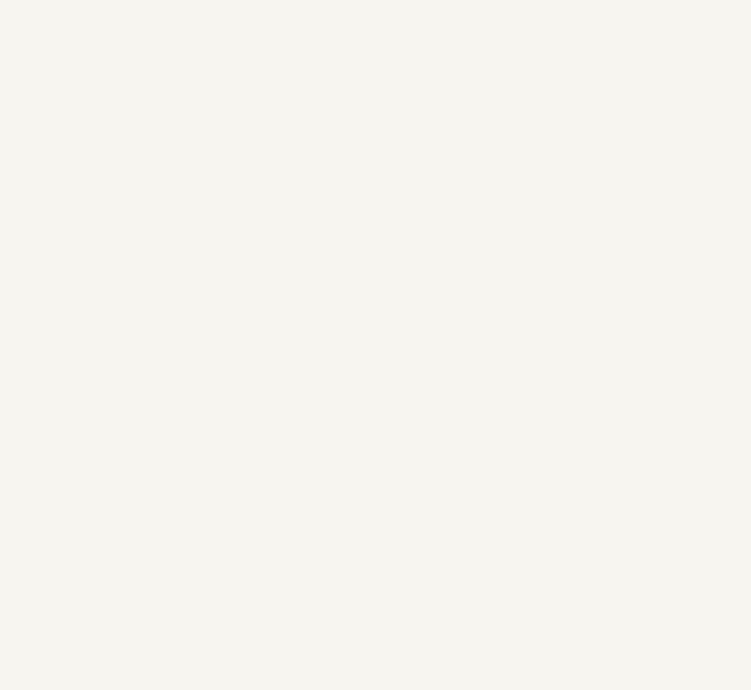
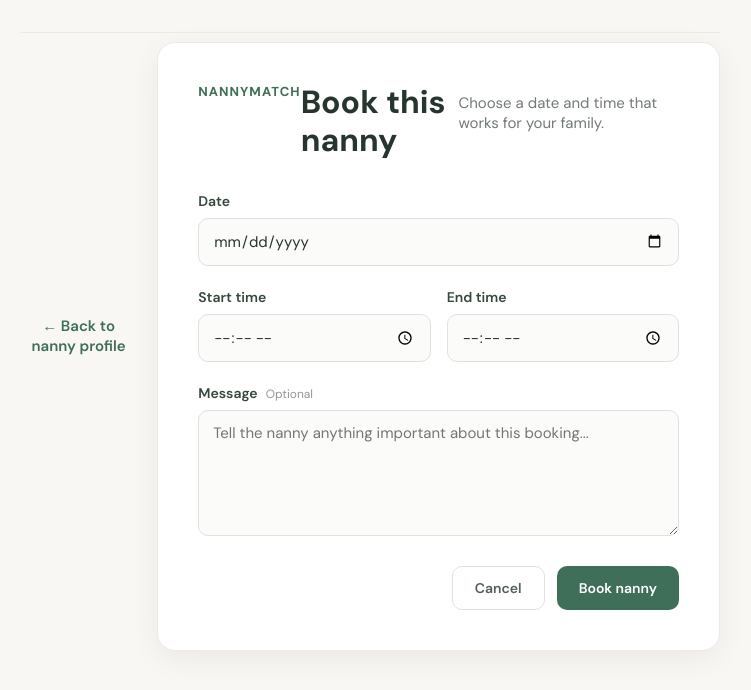
Before and after one commit to Tomi-deBoer/my-nanny-match, a React (Vite) app: page /bookings/new/1 in a window 1280 px wide. Before the commit this address had no page. Shown: the top 690 px of the page, without its empty margins (270-1021 px from the left). Built offline with nearby package versions, Linux system fonts and the light colour scheme.

Commit message:
Add booking page

```diff
--- a/src/App.jsx
+++ b/src/App.jsx
@@ -2,6 +2,7 @@ import { Routes, Route } from "react-router-dom";
 import Login from "./components/Login";
 import Home from "./components/Home";
 import NannyDetails from "./components/NannyDetails";
+import BookingForm from "./components/BookingForm";
 
 function App() {
   return (
@@ -9,6 +10,7 @@ function App() {
       <Route path="/" element={<Login />} />
       <Route path="/home" element={<Home />} />
       <Route path="/nannies/:nannyId" element={<NannyDetails />} />
+       <Route path="/bookings/new/:nannyId" element={<BookingForm />} />
     </Routes>
   );
 }
--- /dev/null
+++ b/src/components/BookingForm.css
@@ -0,0 +1,189 @@
+.booking-page {
+  min-height: 100vh;
+  background: #f8f7f3;
+  padding: 32px;
+  box-sizing: border-box;
+}
+
+.booking-content {
+  max-width: 700px;
+  margin: 0 auto;
+}
+
+.booking-back-button {
+  border: none;
+  background: transparent;
+  color: #3f6f58;
+  font-size: 15px;
+  font-weight: 600;
+  padding: 0;
+  margin-bottom: 20px;
+  cursor: pointer;
+}
+
+.booking-back-button:hover {
+  color: #2f5844;
+}
+
+.booking-card {
+  background: white;
+  border-radius: 18px;
+  padding: 40px;
+  box-shadow: 0 8px 30px rgba(0, 0, 0, 0.06);
+}
+
+.booking-header {
+  margin-bottom: 32px;
+}
+
+.booking-eyebrow {
+  display: block;
+  color: #3f6f58;
+  font-size: 13px;
+  font-weight: 700;
+  text-transform: uppercase;
+  letter-spacing: 0.08em;
+  margin-bottom: 8px;
+}
+
+.booking-header h1 {
+  margin: 0;
+  color: #26352d;
+  font-size: 32px;
+  line-height: 1.2;
+}
+
+.booking-header p {
+  margin: 10px 0 0;
+  color: #737a75;
+  font-size: 15px;
+}
+
+.booking-form {
+  display: flex;
+  flex-direction: column;
+  gap: 22px;
+}
+
+.form-group {
+  display: flex;
+  flex-direction: column;
+  gap: 8px;
+}
+
+.form-group label {
+  color: #34483c;
+  font-size: 14px;
+  font-weight: 600;
+}
+
+.optional {
+  color: #929792;
+  font-size: 12px;
+  font-weight: 400;
+  margin-left: 8px;
+}
+
+.form-group input,
+.form-group textarea {
+  width: 100%;
+  box-sizing: border-box;
+  border: 1px solid #dfe2de;
+  border-radius: 10px;
+  background: #fbfbf9;
+  color: #26352d;
+  font-family: inherit;
+  font-size: 15px;
+  padding: 12px 14px;
+  outline: none;
+  transition: border-color 0.2s, box-shadow 0.2s;
+}
+
+.form-group input:focus,
+.form-group textarea:focus {
+  border-color: #3f6f58;
+  box-shadow: 0 0 0 3px rgba(63, 111, 88, 0.1);
+}
+
+.form-group textarea {
+  resize: vertical;
+  min-height: 120px;
+}
+
+.time-row {
+  display: grid;
+  grid-template-columns: 1fr 1fr;
+  gap: 16px;
+}
+
+.booking-actions {
+  display: flex;
+  justify-content: flex-end;
+  gap: 12px;
+  margin-top: 8px;
+}
+
+.booking-cancel-button,
+.booking-submit-button {
+  border-radius: 10px;
+  padding: 12px 22px;
+  font-size: 14px;
+  font-weight: 600;
+  cursor: pointer;
+}
+
+.booking-cancel-button {
+  border: 1px solid #dfe2de;
+  background: white;
+  color: #536058;
+}
+
+.booking-cancel-button:hover {
+  background: #f5f5f1;
+}
+
+.booking-submit-button {
+  border: none;
+  background: #3f6f58;
+  color: white;
+}
+
+.booking-submit-button:hover {
+  background: #345c49;
+}
+
+@media (max-width: 600px) {
+  .booking-page {
+    padding: 20px;
+  }
+
+  .booking-card {
+    padding: 28px;
+  }
+
+  .booking-header h1 {
+    font-size: 27px;
+  }
+
+  .time-row {
+    grid-template-columns: 1fr;
+  }
+
+  .booking-actions {
+    flex-direction: column-reverse;
+  }
+
+  .booking-cancel-button,
+  .booking-submit-button {
+    width: 100%;
+  }
+}
+
+.booking-error {
+  background: #fff1f0;
+  border: 1px solid #f0c7c3;
+  border-radius: 10px;
+  color: #a94442;
+  padding: 12px 14px;
+  font-size: 14px;
+}
--- /dev/null
+++ b/src/components/BookingForm.jsx
@@ -0,0 +1,186 @@
+import { useState } from "react";
+import { useNavigate, useParams } from "react-router-dom";
+import api from "../services/api";
+import "./BookingForm.css";
+
+function BookingForm() {
+  const { nannyId } = useParams();
+  const navigate = useNavigate();
+
+  const [date, setDate] = useState("");
+  const [startTime, setStartTime] = useState("");
+  const [endTime, setEndTime] = useState("");
+  const [message, setMessage] = useState("");
+
+  const [loading, setLoading] = useState(false);
+  const [error, setError] = useState("");
+
+  const handleSubmit = async (event) => {
+    event.preventDefault();
+
+    setLoading(true);
+    setError("");
+
+    try {
+      const response = await api.post("/bookings", {
+        nannyId,
+        date,
+        startTime,
+        endTime,
+        message
+      });
+
+      console.log("Booking created:", response.data);
+
+      navigate("/home");
+    } catch (error) {
+      console.error("Error creating booking:", error);
+
+      if (error.response?.status === 401) {
+        localStorage.removeItem("token");
+        navigate("/");
+        return;
+      }
+
+      setError(
+        error.response?.data?.error ||
+          "Unable to create booking. Please try again."
+      );
+    } finally {
+      setLoading(false);
+    }
+  };
+
+  return (
+    <div className="booking-page">
+      <main className="booking-content">
+        <button
+          className="booking-back-button"
+          onClick={() => navigate(-1)}
+        >
+          ← Back to nanny profile
+        </button>
+
+        <section className="booking-card">
+          <div className="booking-header">
+            <span className="booking-eyebrow">
+              NannyMatch
+            </span>
+
+            <h1>Book this nanny</h1>
+
+            <p>
+              Choose a date and time that works for your family.
+            </p>
+          </div>
+
+          <form
+            onSubmit={handleSubmit}
+            className="booking-form"
+          >
+            <div className="form-group">
+              <label htmlFor="date">
+                Date
+              </label>
+
+              <input
+                id="date"
+                name="date"
+                type="date"
+                value={date}
+                onChange={(event) =>
+                  setDate(event.target.value)
+                }
+                required
+              />
+            </div>
+
+            <div className="time-row">
+              <div className="form-group">
+                <label htmlFor="startTime">
+                  Start time
+                </label>
+
+                <input
+                  id="startTime"
+                  name="startTime"
+                  type="time"
+                  value={startTime}
+                  onChange={(event) =>
+                    setStartTime(event.target.value)
+                  }
+                  required
+                />
+              </div>
+
+              <div className="form-group">
+                <label htmlFor="endTime">
+                  End time
+                </label>
+
+                <input
+                  id="endTime"
+                  name="endTime"
+                  type="time"
+                  value={endTime}
+                  onChange={(event) =>
+                    setEndTime(event.target.value)
+                  }
+                  required
+                />
+              </div>
+            </div>
+
+            <div className="form-group">
+              <label htmlFor="message">
+                Message
+                <span className="optional">
+                  Optional
+                </span>
+              </label>
+
+              <textarea
+                id="message"
+                name="message"
+                rows="5"
+                maxLength="500"
+                value={message}
+                onChange={(event) =>
+                  setMessage(event.target.value)
+                }
+                placeholder="Tell the nanny anything important about this booking..."
+              />
+            </div>
+
+            {error && (
+              <div className="booking-error">
+                {error}
+              </div>
+            )}
+
+            <div className="booking-actions">
+              <button
+                type="button"
+                className="booking-cancel-button"
+                onClick={() => navigate(-1)}
+                disabled={loading}
+              >
+                Cancel
+              </button>
+
+              <button
+                type="submit"
+                className="booking-submit-button"
+                disabled={loading}
+              >
+                {loading ? "Booking..." : "Book nanny"}
+              </button>
+            </div>
+          </form>
+        </section>
+      </main>
+    </div>
+  );
+}
+
+export default BookingForm;
```
